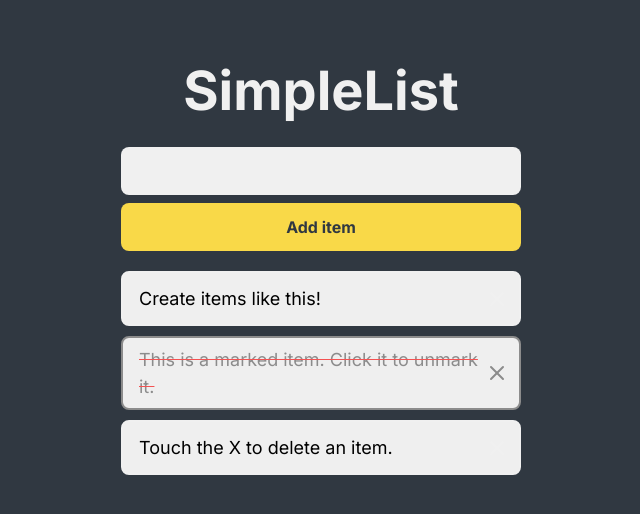
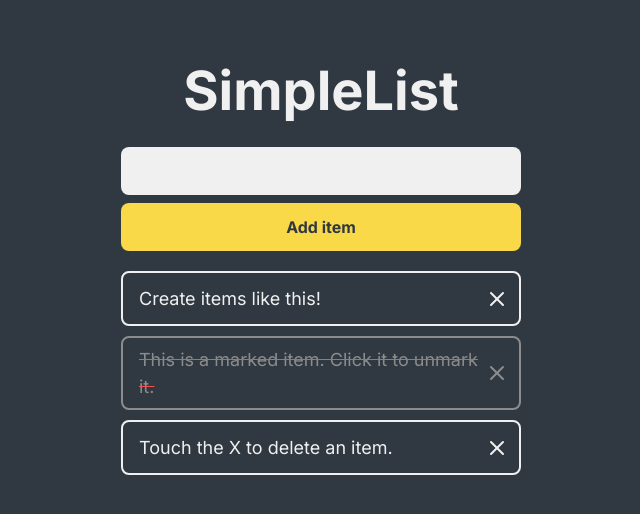
Before and after one commit to mariobarcelo/simplelist, a React (Vite) app: page / in a window 1280 px wide. Shown: the top 514 px of the page, without its empty margins (319-959 px from the left). Built offline with nearby package versions, Linux system fonts and the light colour scheme.

Commit message:
Fix colors

```diff
--- a/src/components/TodoItem/TodoItem.module.css
+++ b/src/components/TodoItem/TodoItem.module.css
@@ -1,6 +1,7 @@
 button.item {
 	min-height: 55px;
 	gap: 10px;
+	background-color: var(--primary-color);
 	border: 2px solid var(--white-color);
 	border-radius: 8px;
 	padding: 8px 16px;
@@ -62,6 +63,7 @@ button.done button {
 
 .itemName {
 	font-size: 18px;
+	color: var(--white-color);
 	-webkit-user-select: none; /* Safari */
 	-ms-user-select: none; /* IE 10 and IE 11 */
 	user-select: none; /* Standard syntax */
```
